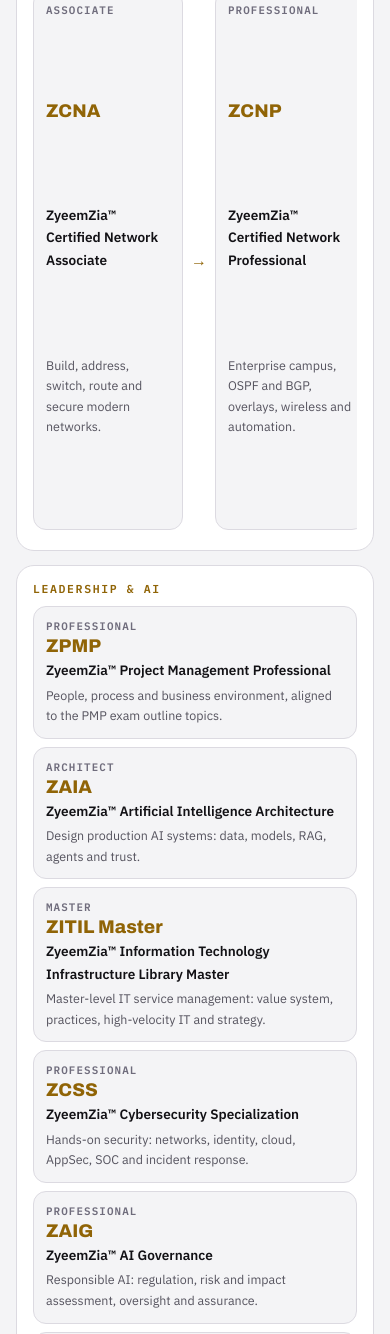
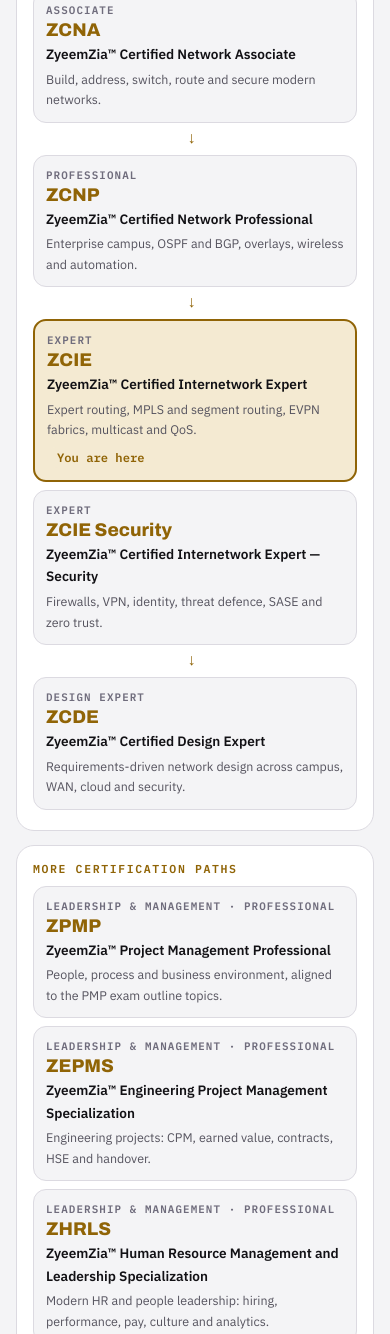
Before and after one commit to zyeemzia/zcie, a plain HTML site: page index.html in a window 390 px wide. Shown: the part 4643-5977 px from the top of the page. Drawn offline with Linux system fonts and the light colour scheme.

Commit message:
Academy: networking ladder without blank space; other paths in a compact grid

```diff
--- a/app.css
+++ b/app.css
@@ -448,3 +448,16 @@
 .brand-text { min-width: 0; }
 .brand-text b { max-width: 12em; display: -webkit-box; -webkit-line-clamp: 2; -webkit-box-orient: vertical; overflow: hidden; }
 @media (max-width: 1280px) { .brand-text b { max-width: 9em; } .brand-text small { display: none; } }
+
+/* Academy: networking ladder across the full width, other paths as compact card grids (no stretched, empty cards) */
+.academy { grid-template-columns: minmax(0, 1fr); align-items: start; }
+
+.ac-ladder { align-items: center; }
+.ac-tier { align-content: center; }
+.ac-grid { display: grid; grid-template-columns: repeat(auto-fill, minmax(min(100%, 200px), 1fr)); gap: 8px; }
+/* phones and tablets: the networking ladder runs top to bottom instead of scrolling sideways */
+@media (max-width: 860px) {
+  .ac-ladder { flex-direction: column; align-items: stretch; overflow: visible; }
+  .ac-tier { min-width: 0; }
+  .ac-arrow { transform: rotate(90deg); line-height: 1; }
+}
--- a/app.js
+++ b/app.js
@@ -147,19 +147,27 @@
     </div>
     ${academyHTML()}`;
   }
+  // every non-networking track grouped by its path, in a fixed reading order
+  function academyGroups(list) {
+    const NAMES = { Leadership: 'Leadership & management', AI: 'Artificial intelligence', Cybersecurity: 'Cybersecurity', 'Service Management': 'IT service management', 'IT Operations': 'IT operations & support' };
+    const order = Object.keys(NAMES), g = {};
+    list.forEach(f => (g[f.path] = g[f.path] || []).push(f));
+    return Object.keys(g).sort((a, b) => (order.indexOf(a) + 1 || 99) - (order.indexOf(b) + 1 || 99)).map(p => [NAMES[p] || p, g[p].sort((a, b) => a.tier - b.tier)]);
+  }
   function academyHTML() {
     const F = window.ZZ_FAMILY || []; if (!F.length) return '';
     const net = F.filter(f => f.path === 'Networking').sort((a, b) => a.tier - b.tier), other = F.filter(f => f.path !== 'Networking');
-    const card = f => {
+    const card = (f, pathName) => {
       const me = f.code === M.code || f.domain === M.domain;
-      const inner = `<span class="ac-lv">${esc(f.level)}</span><b>${esc(f.code)}</b><span class="ac-n">ZyeemZia™ ${esc(f.name)}</span><small>${esc(f.blurb)}</small>`;
+      const inner = `<span class="ac-lv">${pathName ? esc(pathName) + ' · ' : ''}${esc(f.level)}</span><b>${esc(f.code)}</b><span class="ac-n">ZyeemZia™ ${esc(f.name)}</span><small>${esc(f.blurb)}</small>`;
       if (f.soon && !me) return `<div class="ac-card soon" aria-label="${esc(f.code)}, coming soon">${inner}<span class="chip">Coming soon</span></div>`;
       return `<a class="ac-card ${me ? 'me' : ''}" href="${me ? '#home' : 'https://' + f.domain + '/'}" ${me ? '' : 'target="_blank" rel="noopener"'}>${inner}${me ? '<span class="chip acc">You are here</span>' : ''}</a>`;
     };
     const tiers = [1, 2, 3, 4].map(t => net.filter(f => f.tier === t)).filter(x => x.length);
+    const groups = academyGroups(other);
     return `<h2 class="section-title">ZyeemZia™ Academy <small>certification paths</small></h2>
-      <div class="academy"><div class="ac-path"><div class="eyebrow">Networking ladder</div><div class="ac-ladder">${tiers.map(g => `<div class="ac-tier">${g.map(card).join('')}</div>`).join('<span class="ac-arrow" aria-hidden="true">→</span>')}</div></div>
-        <div class="ac-path"><div class="eyebrow">Leadership & AI</div><div class="ac-ladder ac-other">${other.map(card).join('')}</div></div></div>`;
+      <div class="academy"><div class="ac-path ac-net"><div class="eyebrow">Networking ladder</div><div class="ac-ladder">${tiers.map(g => `<div class="ac-tier">${g.map(f => card(f)).join('')}</div>`).join('<span class="ac-arrow" aria-hidden="true">→</span>')}</div></div>
+        <div class="ac-path"><div class="eyebrow">More certification paths</div><div class="ac-grid">${groups.map(([name, list]) => list.map(f => card(f, name)).join('')).join('')}</div></div></div>`;
   }
   function bookBanner() {
     return `<section class="book-banner">
--- a/index.html
+++ b/index.html
@@ -24,7 +24,7 @@
 <link rel="stylesheet" href="theme.css?v=234f213d55">
 <link rel="preload" href="fonts/IBMPlexSans-400-latin-a68a20.woff2" as="font" type="font/woff2" crossorigin>
 <link rel="preload" href="fonts/Archivo-600-latin-79dc5e.woff2" as="font" type="font/woff2" crossorigin>
-<link rel="stylesheet" href="app.css?v=88f32b9818">
+<link rel="stylesheet" href="app.css?v=72c396147d">
 </head>
 <body>
 <header class="topbar">
@@ -53,6 +53,6 @@
 <script defer src="data/track.js?v=3b67f5b232"></script>
 <script defer src="data/m1-4.js?v=28b198293a"></script>
 <script defer src="data/m5-8.js?v=e896683ba4"></script>
-<script defer src="app.js?v=2efb6bd797"></script>
+<script defer src="app.js?v=c61aa74dfb"></script>
 </body>
 </html>
--- a/sw.js
+++ b/sw.js
@@ -1,6 +1,6 @@
 /* zcie offline cache: generated by engine/sync.py */
-const CACHE = 'zz-zcie-433579db71';
-const PRE = ["./", "favicon.svg", "fonts.css?v=66d4b9ed12", "theme.css?v=234f213d55", "app.css?v=88f32b9818", "core.js?v=756f940ff2", "family.js?v=7f5398b318", "app.js?v=2efb6bd797", "data/track.js?v=3b67f5b232", "data/m1-4.js?v=28b198293a", "data/m5-8.js?v=e896683ba4"];
+const CACHE = 'zz-zcie-1f19f91d8d';
+const PRE = ["./", "favicon.svg", "fonts.css?v=66d4b9ed12", "theme.css?v=234f213d55", "app.css?v=72c396147d", "core.js?v=756f940ff2", "family.js?v=7f5398b318", "app.js?v=c61aa74dfb", "data/track.js?v=3b67f5b232", "data/m1-4.js?v=28b198293a", "data/m5-8.js?v=e896683ba4"];
 self.addEventListener('install', e => { e.waitUntil(caches.open(CACHE).then(c => c.addAll(PRE)).then(() => self.skipWaiting())); });
 self.addEventListener('activate', e => { e.waitUntil(caches.keys().then(ks => Promise.all(ks.filter(k => k.startsWith('zz-zcie-') && k !== CACHE).map(k => caches.delete(k)))).then(() => self.clients.claim())); });
 self.addEventListener('fetch', e => {
```
Also changed, not shown: book.html (+1 -1 lines), book.js (+8 -2 lines), 1 other file.
